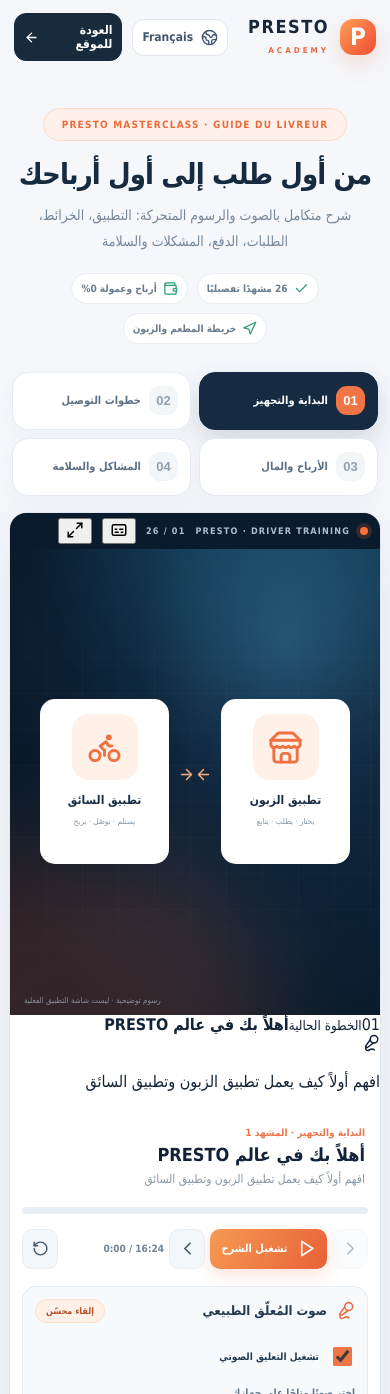
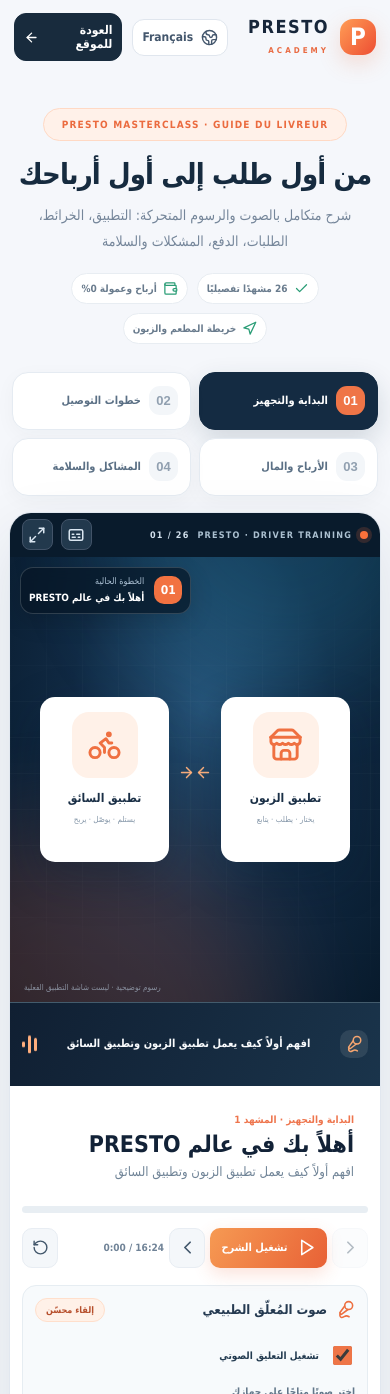
Before and after one commit to mouhamedyslemelgh-commits/Presto, a Next.js app: page /guide-livreur in a window 390 px wide. Shown: the top 1394 px of the page. Built offline with nearby package versions, Linux system fonts and the light colour scheme.

Commit message:
Make PRESTO tutorial cinematic, enlarged and responsive with karaoke-style step captions and theatre mode

```diff
--- a/app/guide-livreur/guide.module.css
+++ b/app/guide-livreur/guide.module.css
@@ -224,3 +224,49 @@
 .testVoiceButton:hover{background:#ffe9d5}
 .voiceTestRow p{flex:1;min-width:180px;font-size:11px;line-height:1.75;margin:0;color:#708498}
 @media(max-width:630px){.voiceTestRow{align-items:flex-start;flex-direction:column}.voiceTestRow p{min-width:0}.voiceNoteTag{font-size:9px}}
+
+
+/* PRESTO Academy — wide cinematic step-by-step narrator */
+.playerGrid{max-width:1560px;grid-template-columns:minmax(0,1fr) minmax(270px,315px);gap:20px;align-items:start}
+.player{border-radius:22px;box-shadow:0 24px 65px #132b431c}
+.filmHeader{height:51px;gap:12px;padding:0 20px}
+.filmPosition{margin-inline-start:auto;direction:ltr;white-space:nowrap;color:#d3e1ed}
+.filmHeader .filmAction{border:1px solid #425368;background:#22394d;border-radius:8px;width:31px;height:31px;display:grid;place-items:center;color:#dae6f1;cursor:pointer;flex-shrink:0}
+.filmHeader .filmAction:hover{background:#f47c47;color:#fff;border-color:#fa9d65}
+.cinemaStage{position:relative;overflow:hidden;background:#0d2337}
+.cinemaStage .visualWorld{min-height:555px;background:radial-gradient(ellipse at 52% 34%,#265277 0%,#112a44 48%,#07192a 100%)}
+.cinemaStage .phone{transform:scale(1.2);animation:phoneStageIn .55s cubic-bezier(.2,.9,.2,1) both;box-shadow:0 42px 90px #001123dc,0 0 0 2px #9ca7b166}
+.cinemaStage .callout{max-width:215px;right:30px;bottom:80px;padding:18px;border-radius:16px;box-shadow:0 18px 44px #020e1cb0}
+.cinemaStage .callout strong{font-size:15px}
+.cinemaStage .callout>span:last-child{font-size:11px}
+.cinemaStage .mapPath{animation:route 1.4s ease both,routePulse 3s ease-in-out infinite 1.4s}
+.cinemaStage .financeBoard{transform:scale(1.06);max-width:655px}
+.cinemaStage .twoApps{transform:scale(1.08)}
+.stageLabel{position:absolute;z-index:7;top:21px;left:21px;display:flex;align-items:center;gap:10px;max-width:min(310px,38%);color:#fff;pointer-events:none;background:#061625b5;border:1px solid #ffffff29;padding:10px 14px;border-radius:13px;backdrop-filter:blur(7px);box-shadow:0 8px 23px #0002}
+.stageNumber{width:34px;height:34px;flex-shrink:0;border-radius:10px;display:grid;place-items:center;background:#f27241;font-size:14px;font-weight:950}
+.stageLabel small{color:#acc1d4;display:block;font-size:10px;margin-bottom:4px}
+.stageLabel strong{font-size:12px;line-height:1.5;font-weight:900;display:block}
+.liveCaptions{position:relative;display:flex;align-items:center;gap:15px;padding:18px 24px;background:linear-gradient(115deg,#101f32,#1a344b);border-top:1px solid #435b6c;color:#f9fbfd;min-height:93px}
+.liveCaptions p{flex:1;margin:0;font-weight:800;font-size:15px;line-height:1.85;min-width:0;text-align:center}
+.captionMic{display:grid;place-items:center;flex:0 0 34px;width:34px;height:34px;border-radius:10px;background:#ffffff19;color:#f5a570}
+.audioWaves{display:flex;align-items:center;gap:3px;flex:0 0 auto}
+.audioWaves i{height:13px;width:3px;border-radius:3px;background:#ffae7d;animation:waveCaption 1.25s ease-in-out infinite alternate}
+.audioWaves i:nth-child(2){height:21px;animation-delay:.24s}.audioWaves i:nth-child(3){height:9px;animation-delay:.49s}
+.caption{padding:22px 26px 9px}
+.caption h2{font-size:23px}
+.caption p{font-size:13px;color:#708497}
+.theaterMode{display:flex;flex-direction:column;max-width:1250px;align-items:stretch}
+.theaterMode .player{width:100%}
+.theaterMode .sidePanel{width:100%}
+.theaterMode .playlist{max-height:250px;display:grid;grid-template-columns:repeat(3,minmax(0,1fr));gap:3px;padding:10px}
+.theaterMode .cinemaStage .visualWorld{min-height:670px}
+.theaterMode .cinemaStage .phone{animation:phoneStageIn .55s ease both}
+@keyframes phoneStageIn{from{transform:scale(1.05) translateY(15px);opacity:0}to{transform:scale(1.2);opacity:1}}
+@keyframes waveCaption{from{transform:scaleY(.45)}to{transform:scaleY(1.1)}}
+@keyframes routePulse{50%{opacity:.5}}
+@media(max-width:1080px){.playerGrid{grid-template-columns:1fr}.cinemaStage .visualWorld{min-height:535px}.theaterMode .playlist{grid-template-columns:repeat(2,minmax(0,1fr))}}
+@media(max-width:700px){.playerGrid{padding:0 9px}.filmHeader{height:44px;padding:0 12px;gap:8px}.cinemaStage .visualWorld{min-height:460px}.cinemaStage .phone{animation:mobileStageIn .5s ease both}.cinemaStage .callout{right:10px;bottom:35px;max-width:136px;padding:10px}.cinemaStage .callout strong{font-size:11px}.cinemaStage .callout>span:last-child{font-size:9px}.stageLabel{top:10px;left:10px;padding:8px;max-width:47%}.stageLabel strong{font-size:10px}.stageLabel small{font-size:9px}.stageNumber{width:28px;height:28px;font-size:12px}.liveCaptions{padding:13px 12px;min-height:84px;gap:7px}.liveCaptions p{font-size:12px;line-height:1.85}.captionMic{flex-basis:28px;width:28px;height:28px}.theaterMode .cinemaStage .visualWorld{min-height:500px}}
+@media(max-width:400px){.cinemaStage .visualWorld{min-height:445px}.cinemaStage .phone{animation:mobileStageInSmall .45s ease both}.cinemaStage .callout{max-width:110px;bottom:22px}.liveCaptions p{font-size:11px}.theaterMode .playlist{grid-template-columns:1fr}}
+@keyframes mobileStageIn{from{transform:scale(.92) translateY(12px);opacity:0}to{transform:scale(1.03);opacity:1}}
+@keyframes mobileStageInSmall{from{transform:scale(.83) translateY(12px);opacity:0}to{transform:scale(.93);opacity:1}}
+@media(prefers-reduced-motion:reduce){.cinemaStage .phone,.cinemaStage .mapPath,.audioWaves i{animation:none!important}}
```
